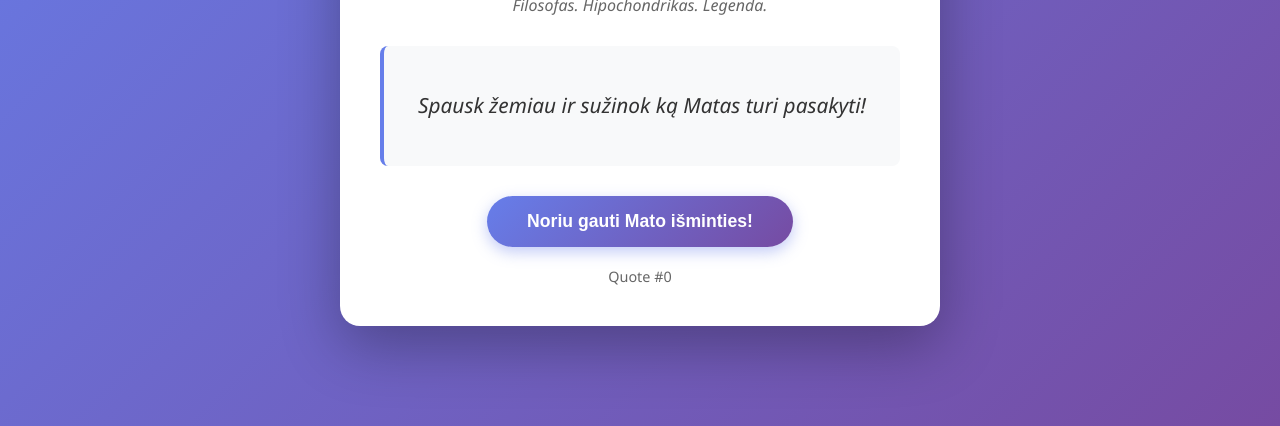
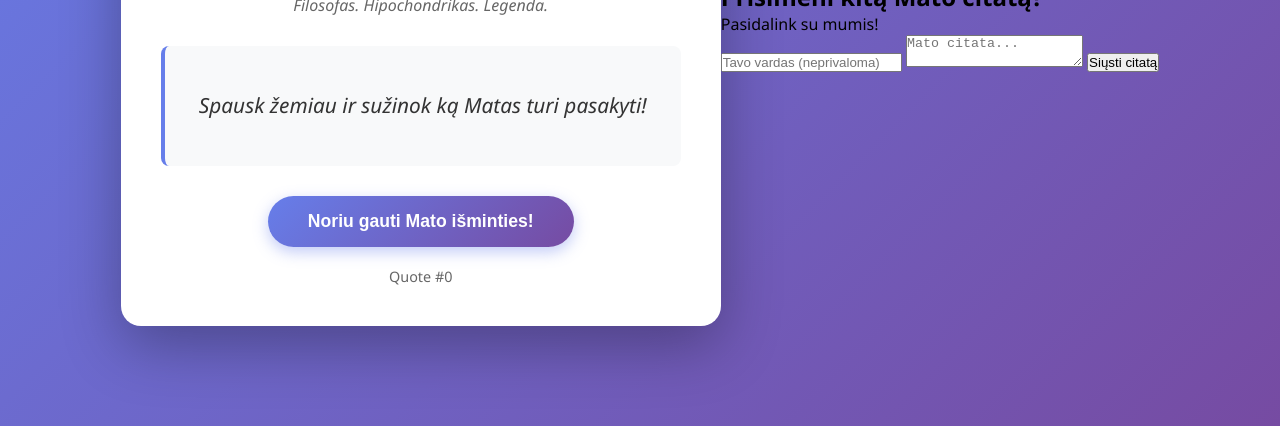
Before and after one commit to Ignb000/mato-isminties-kampelis, a plain HTML site: page index.html in a window 1280 px wide. Shown: the part 374-800 px from the top of the page. Drawn offline with Linux system fonts and the light colour scheme.

Commit message:
Pridejau input

```diff
--- a/index.html
+++ b/index.html
@@ -139,6 +139,22 @@
       <div class="counter">Quote #<span id="counter">0</span></div>
     </div>
 
+    <div class="submit-section">
+            <h2>Prisimeni kitą Mato citatą?</h2>
+            <p>Pasidalink su mumis!</p>
+
+            <form action="https://formsubmit.co/ignas.bilius@gmail.com" method="POST" class="quote-form">
+                <input type="hidden" name="_subject" value="Nauja Mato citata!">
+                <input type="hidden" name="_captcha" value="false">
+                <input type="hidden" name="_template" value="table">
+
+                <input type="text" name="name" placeholder="Tavo vardas (neprivaloma)" class="quote-input">
+                <textarea name="quote" placeholder="Mato citata..." required class="quote-input"></textarea>
+                <button type="submit" class="submit-button">Siųsti citatą</button>
+            </form>
+        </div>
+    </div>
+
     <script>
       const quotes = [
         'Jeigu gyventi, tai tik prie jūros',
```
